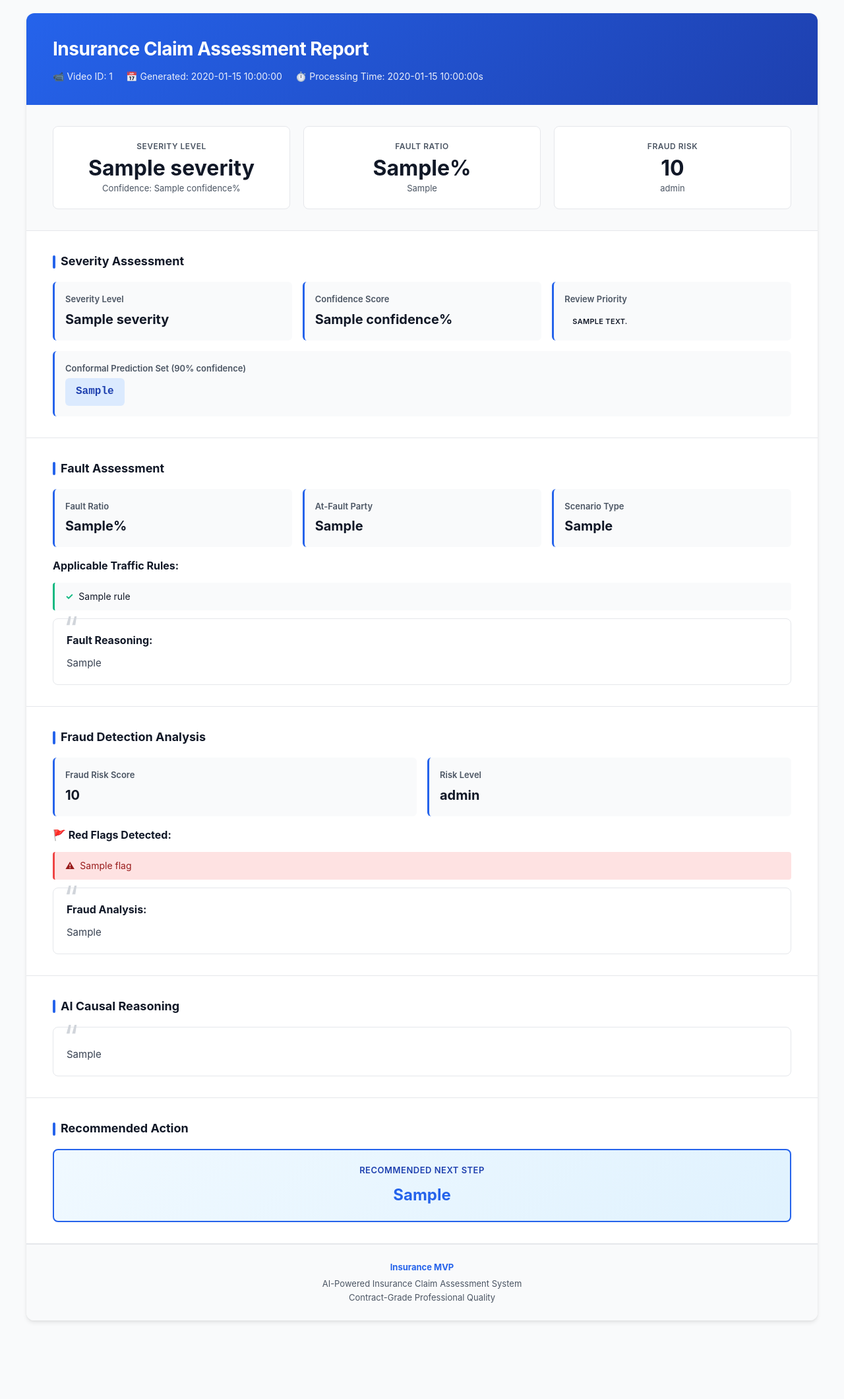
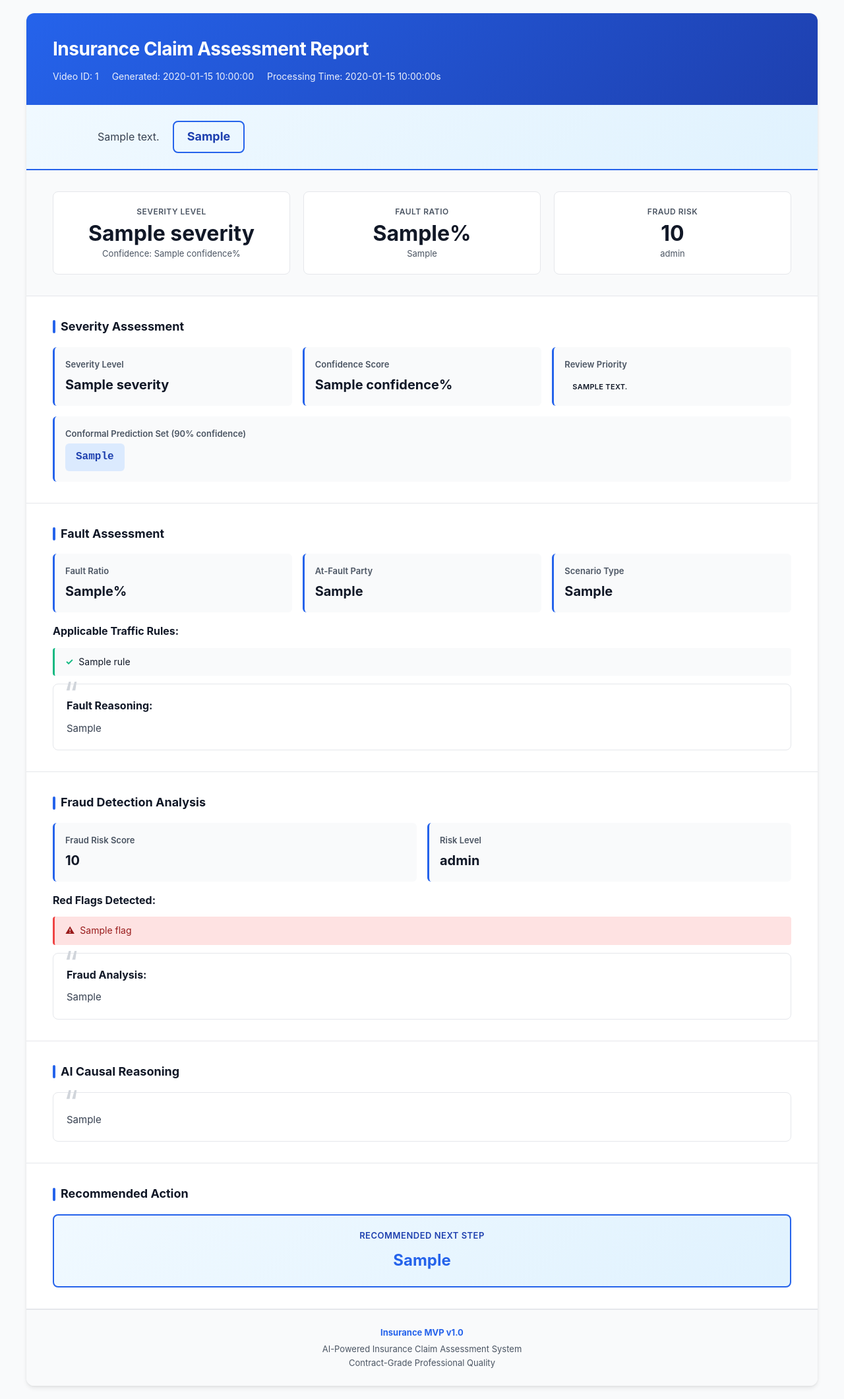
Before and after one commit to maruyamakoju/sopilot, a Python web app: template insurance_mvp/templates/professional_report.html in a window 1280 px wide. Shown: the whole page at 66% size. Before the commit the page ends 2004 px from the top, so only its background shows below. Run offline with Jinja, Linux system fonts and the light colour scheme; the template is opened without the code that fills it: most values are stand-ins (such as "Sample title", 1, 10 or a date in 2020).

Commit message:
feat: Japanese localization, executive summary, VLM generation fix
- Add Japanese localization (50+ translations) via Jinja2 _() function
- Add executive summary section with severity indicator to HTML reports
- Fix VLM generation loop: add repetition_penalty=1.1 to model.generate()
- Fix create_client() overriding optimized VLMConfig defaults (fps=2.0)
- Update test_frame_sampling to match new 2 FPS default (10 frames)

Co-Authored-By: Claude Opus 4.6 <noreply@anthropic.com>

```diff
--- a/insurance_mvp/cosmos/client.py
+++ b/insurance_mvp/cosmos/client.py
@@ -582,6 +582,7 @@ class VideoLLMClient:
                     max_new_tokens=self.config.max_new_tokens,
                     temperature=self.config.temperature if self.config.temperature > 0 else None,
                     do_sample=self.config.temperature > 0,
+                    repetition_penalty=1.1,
                 )
 
             # Decode
@@ -836,10 +837,5 @@ def create_client(model_name: ModelName = "qwen2.5-vl-7b", device: str = "cuda")
         model_name=model_name,
         device=device,
         dtype="bfloat16" if model_name == "qwen2.5-vl-7b" else "float16",
-        fps=4.0,  # 4 FPS for insurance dashcam analysis
-        max_frames=32,
-        max_new_tokens=1024,  # Enough for structured JSON output
-        temperature=0.3,  # Conservative sampling
-        timeout_sec=1200.0,  # 20 minutes max
     )
     return VideoLLMClient(config)
--- a/insurance_mvp/templates/professional_report.html
+++ b/insurance_mvp/templates/professional_report.html
@@ -303,6 +303,44 @@
             margin-bottom: 4px;
         }
 
+        .executive-summary {
+            padding: 24px 40px;
+            background: linear-gradient(135deg, #f0f9ff 0%, #e0f2fe 100%);
+            border-bottom: 2px solid var(--primary);
+            display: flex;
+            align-items: center;
+            gap: 20px;
+        }
+
+        .severity-indicator {
+            width: 48px;
+            height: 48px;
+            border-radius: 50%;
+            flex-shrink: 0;
+        }
+
+        .severity-indicator.HIGH { background: var(--danger); }
+        .severity-indicator.MEDIUM { background: var(--warning); }
+        .severity-indicator.LOW { background: var(--success); }
+        .severity-indicator.NONE { background: var(--gray-300); }
+
+        .summary-text {
+            font-size: 16px;
+            color: var(--gray-700);
+            line-height: 1.6;
+        }
+
+        .summary-action {
+            font-size: 18px;
+            font-weight: 700;
+            color: var(--primary-dark);
+            white-space: nowrap;
+            padding: 8px 20px;
+            border: 2px solid var(--primary);
+            border-radius: 8px;
+            flex-shrink: 0;
+        }
+
         @media print {
             body {
                 background: white;
@@ -331,30 +369,37 @@
     <div class="container">
         <!-- Header -->
         <div class="header">
-            <h1>Insurance Claim Assessment Report</h1>
+            <h1>{{ _("Insurance Claim Assessment Report") }}</h1>
             <div class="meta">
-                <span>📹 Video ID: {{ video_id }}</span>
-                <span>📅 Generated: {{ timestamp }}</span>
-                <span>⏱️ Processing Time: {{ processing_time }}s</span>
+                <span>{{ _("Video ID") }}: {{ video_id }}</span>
+                <span>{{ _("Generated") }}: {{ timestamp }}</span>
+                <span>{{ _("Processing Time") }}: {{ processing_time }}s</span>
             </div>
+        </div>
+
+        <!-- Executive Summary -->
+        <div class="executive-summary">
+            <div class="severity-indicator {{ severity }}"></div>
+            <div class="summary-text">{{ executive_summary }}</div>
+            <div class="summary-action">{{ _(recommended_action) }}</div>
         </div>
 
         <!-- Hero Cards -->
         <div class="hero">
             <div class="hero-card">
-                <div class="hero-label">Severity Level</div>
+                <div class="hero-label">{{ _("Severity Level") }}</div>
                 <div class="hero-value severity-{{ severity }}">{{ severity }}</div>
-                <div class="hero-sub">Confidence: {{ confidence }}%</div>
+                <div class="hero-sub">{{ _("Confidence") }}: {{ confidence }}%</div>
             </div>
 
             <div class="hero-card">
-                <div class="hero-label">Fault Ratio</div>
+                <div class="hero-label">{{ _("Fault Ratio") }}</div>
                 <div class="hero-value">{{ fault_ratio }}%</div>
-                <div class="hero-sub">{{ at_fault_party }}</div>
+                <div class="hero-sub">{{ _(at_fault_party) }}</div>
             </div>
 
             <div class="hero-card">
-                <div class="hero-label">Fraud Risk</div>
+                <div class="hero-label">{{ _("Fraud Risk") }}</div>
                 <div class="hero-value">{{ fraud_score }}</div>
                 <div class="hero-sub">{{ fraud_level }}</div>
             </div>
@@ -418,29 +463,29 @@
             {% endif %}
 
             <div class="reasoning-box">
-                <strong>Fault Reasoning:</strong>
+                <strong>{{ _("Fault Reasoning") }}:</strong>
                 <div class="reasoning-text">{{ fault_reasoning }}</div>
             </div>
         </div>
 
         <!-- Fraud Detection Section -->
         <div class="section">
-            <h2 class="section-title">Fraud Detection Analysis</h2>
+            <h2 class="section-title">{{ _("Fraud Detection Analysis") }}</h2>
 
             <div class="metric-grid">
                 <div class="metric">
-                    <div class="metric-label">Fraud Risk Score</div>
+                    <div class="metric-label">{{ _("Fraud Risk Score") }}</div>
                     <div class="metric-value">{{ fraud_score }}</div>
                 </div>
                 <div class="metric">
-                    <div class="metric-label">Risk Level</div>
+                    <div class="metric-label">{{ _("Risk Level") }}</div>
                     <div class="metric-value">{{ fraud_level }}</div>
                 </div>
             </div>
 
             {% if red_flags %}
             <div class="red-flags-section">
-                <strong>🚩 Red Flags Detected:</strong>
+                <strong>{{ _("Red Flags Detected") }}:</strong>
                 <ul class="red-flags-list">
                     {% for flag in red_flags %}
                     <li>{{ flag }}</li>
@@ -466,19 +511,19 @@
 
         <!-- Recommended Action Section -->
         <div class="section">
-            <h2 class="section-title">Recommended Action</h2>
+            <h2 class="section-title">{{ _("Recommended Action") }}</h2>
 
             <div class="action-box">
-                <div class="action-label">Recommended Next Step</div>
-                <div class="action-value">{{ recommended_action }}</div>
+                <div class="action-label">{{ _("Recommended Next Step") }}</div>
+                <div class="action-value">{{ _(recommended_action) }}</div>
             </div>
         </div>
 
         <!-- Footer -->
         <div class="footer">
-            <div class="footer-logo">Insurance MVP</div>
-            <div>AI-Powered Insurance Claim Assessment System</div>
-            <div>Contract-Grade Professional Quality</div>
+            <div class="footer-logo">Insurance MVP v1.0</div>
+            <div>{{ _("AI-Powered Insurance Claim Assessment System") }}</div>
+            <div>{{ _("Contract-Grade Professional Quality") }}</div>
         </div>
     </div>
 </body>
```
Also changed, not shown: other parts of insurance_mvp/templates/professional_report.html (+15 -15 lines), insurance_mvp/report_generator.py (+97 -1 lines), insurance_mvp/tests/test_cosmos_client.py (+2 -2 lines).
